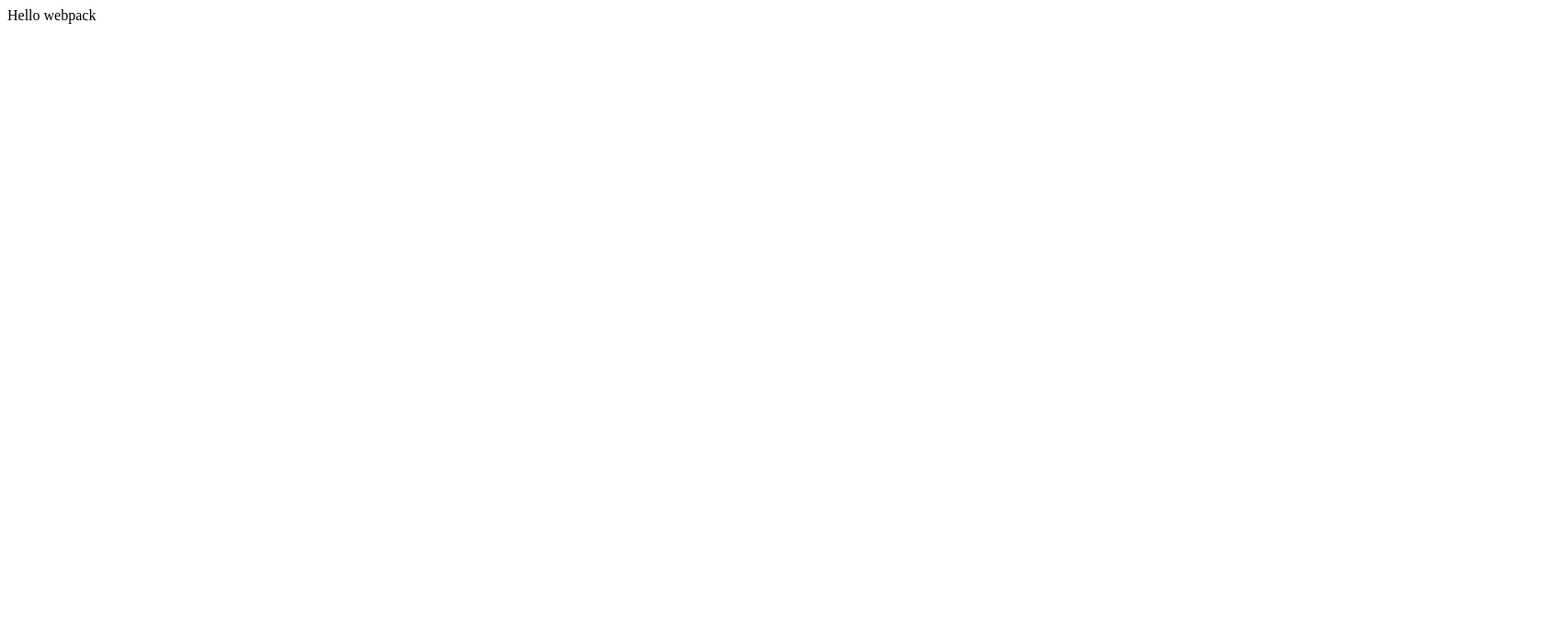
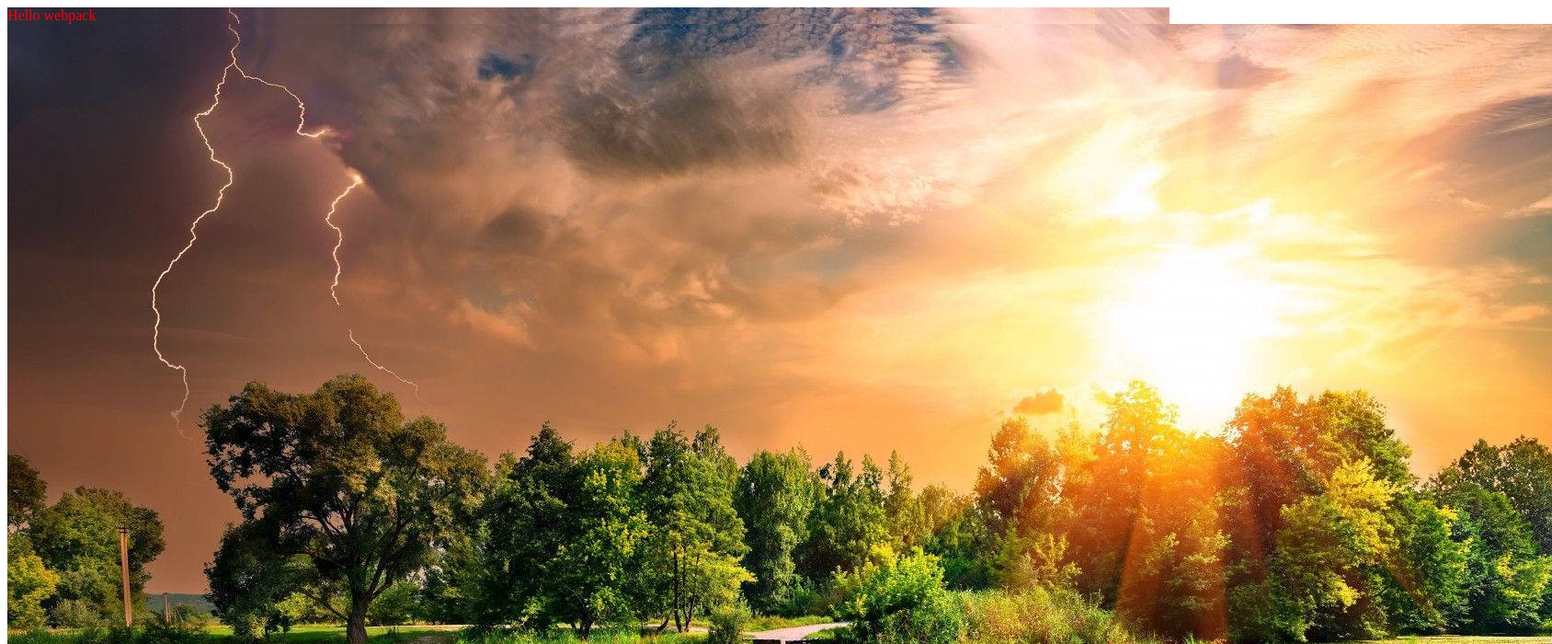
Before and after one commit to sandeepmehta2155/webpack, a website built with webpack: page dist/index.html in a window 1280 px wide. Shown: the top 700 px of the page at 92% size, 1688 px wide, since content can reach past the window. Built offline with nearby package versions, Linux system fonts and the light colour scheme.

Commit message:
video lecture v-2

```diff
--- a/package.json
+++ b/package.json
@@ -1,5 +1,5 @@
 {
-  "name": "webpack",
+  "name": "webpack-demo",
   "version": "1.0.0",
   "private": true,
   "scripts": {
@@ -11,6 +11,8 @@
   "license": "ISC",
   "description": "",
   "devDependencies": {
+    "css-loader": "^7.1.2",
+    "style-loader": "^4.0.0",
     "webpack": "^5.92.1",
     "webpack-cli": "^5.1.4"
   },
--- a/src/index.js
+++ b/src/index.js
@@ -1,10 +1,20 @@
-import _ from 'lodash';
+import _ from "lodash";
+import Icon from './icon.jpeg';
+import './style.css';
 
-function component() {
-    const element = document.createElement('div');
-    // Lodash, currently included via a script, is required for this line to work
-    element.innerHTML = _.join(['Hello', 'webpack'], ' ');
-    return element;
-  }
+function helloWorld() {
+    const divElement = document.createElement('div');
+    divElement.innerHTML = _.join(['Hello', 'webpack'], ' ');
 
-  document.body.appendChild(component());
+    divElement.classList.add('hello');
+
+      // Add the image to our existing div.
+    const myIcon = new Image();
+    myIcon.src = Icon;
+
+    divElement.appendChild(myIcon);
+
+    document.body.appendChild(divElement);
+}
+
+helloWorld()
--- /dev/null
+++ b/src/style.css
@@ -0,0 +1,4 @@
+.hello {
+    color: red;
+    background: url("./icon.jpeg");
+}
--- a/webpack.config.js
+++ b/webpack.config.js
@@ -1,9 +1,16 @@
-const path = require('path');
+const path = require("path");
 
 module.exports = {
-  entry: './src/index.js',
+  entry: "./src/index.js",
   output: {
-    filename: 'main.js',
-    path: path.resolve(__dirname, 'dist'),
+    filename: "bundle.js",
+    path: path.resolve(__dirname, "dist"),
+  },
+  mode: "development",
+  module: {
+    rules: [
+      { test: /\.css$/i, use: ["style-loader", "css-loader"] },
+      { test: /\.(png|svg|jpg|jpeg|gif)$/i, type: "asset/resource" },
+    ],
   },
 };
```
Also changed, not shown: dist/index.html, src/icon.jpeg (added), 1 other file.
